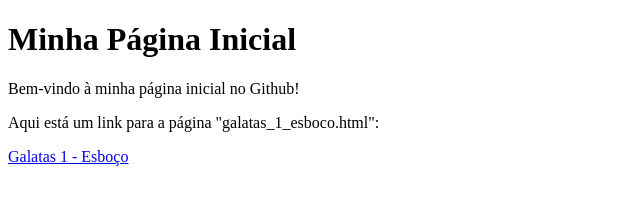
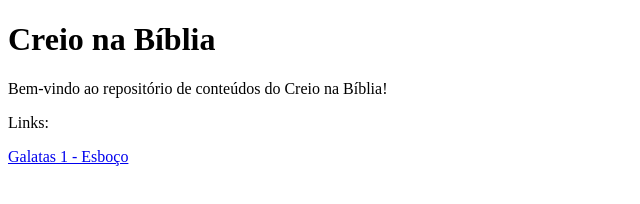
Before and after one commit to cerebrodeaguia/creionabiblia, a plain HTML site: page docs/index.html in a window 1280 px wide. Shown: the whole page, without its empty margins (0-640 px from the left). Drawn offline with Linux system fonts and the light colour scheme.

Commit message:
Update index.html

```diff
--- a/docs/index.html
+++ b/docs/index.html
@@ -5,9 +5,9 @@
     <title>Minha Página Inicial</title>
   </head>
   <body>
-    <h1>Minha Página Inicial</h1>
-    <p>Bem-vindo à minha página inicial no Github!</p>
-    <p>Aqui está um link para a página "galatas_1_esboco.html":</p>
+    <h1>Creio na Bíblia</h1>
+    <p>Bem-vindo ao repositório de conteúdos do Creio na Bíblia!</p>
+    <p>Links:</p>
     <a href="./pages/galatas_1_esboco.html">Galatas 1 - Esboço</a>
   </body>
 </html>
```
